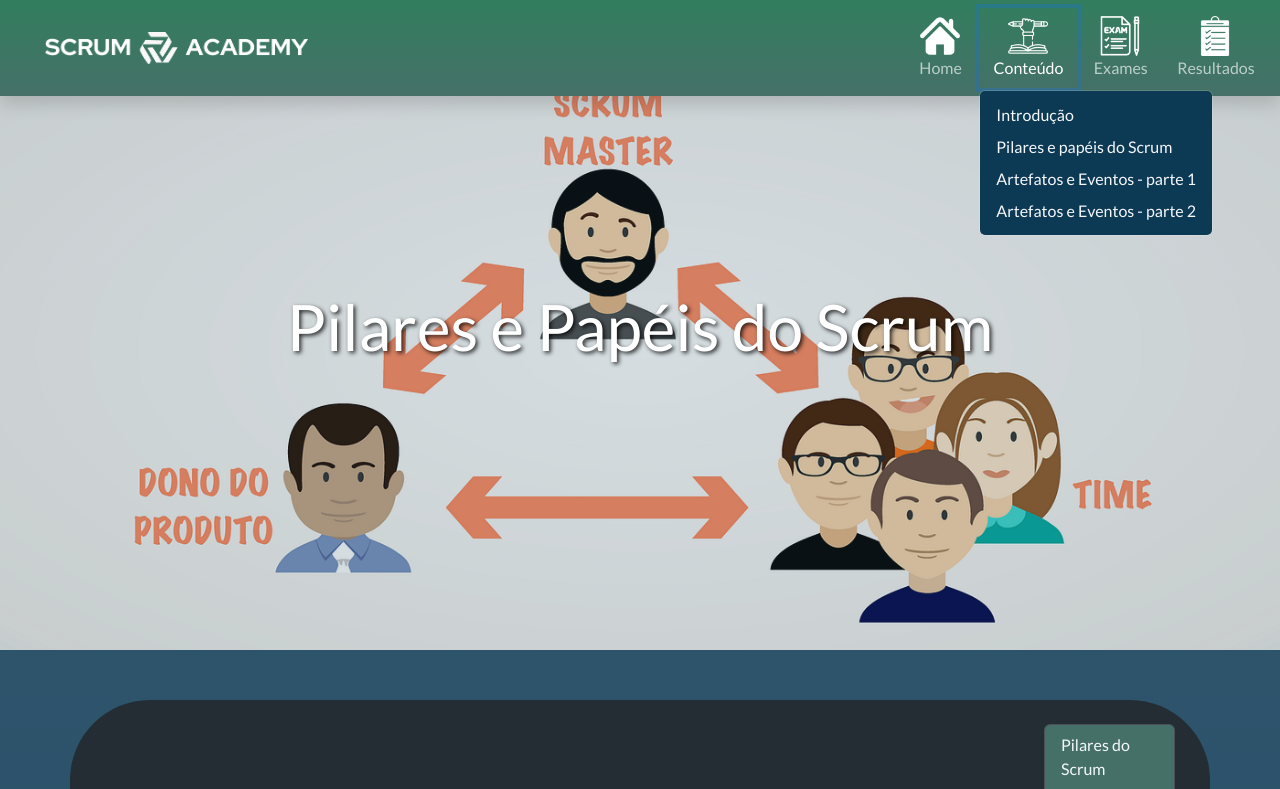
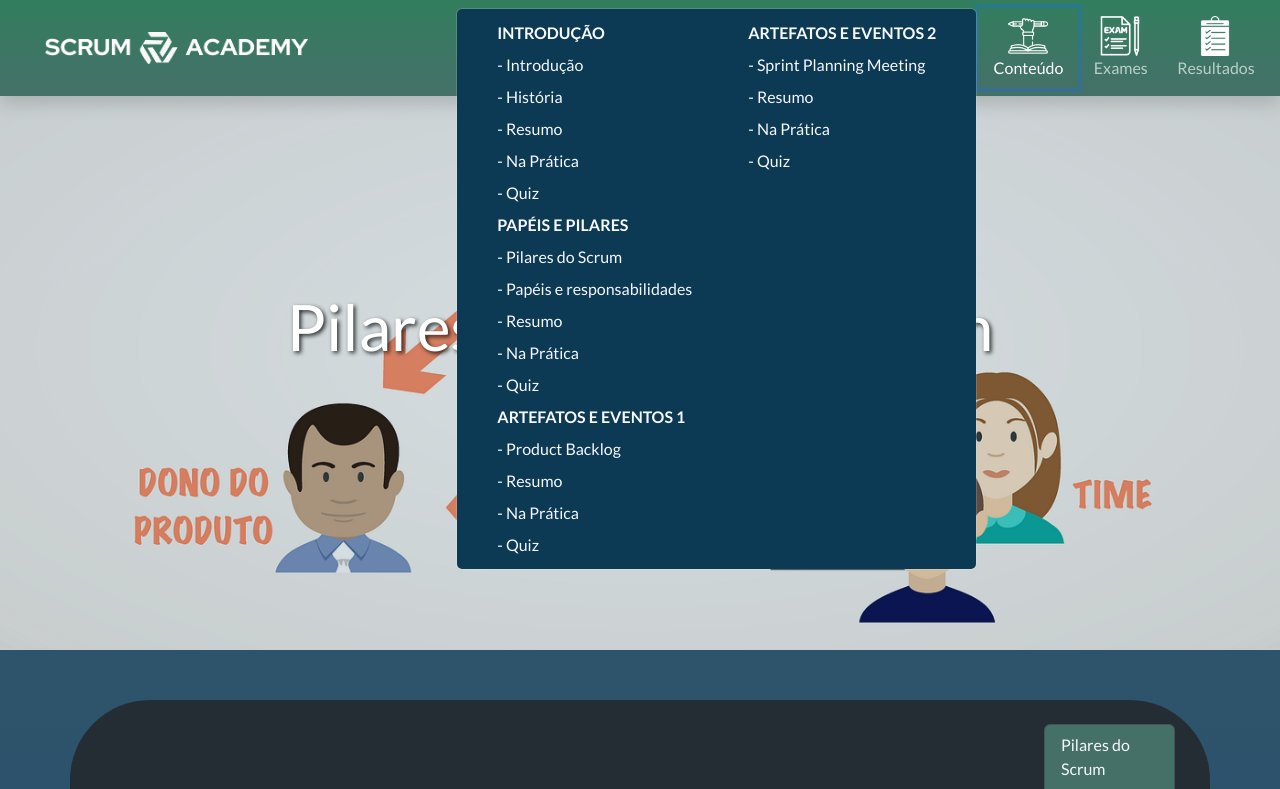
Before and after one commit to Fatec-Bug-Busters/scrum-academy, a Flask app: page /papeis-e-pilares in a window 1280 px wide, after a click on "Conteúdo". Shown: the top 789 px of the page. Run offline with Flask 3, Linux system fonts and the light colour scheme.

Commit message:
dropdown do header finalizado

```diff
--- a/src/static/css/style.css
+++ b/src/static/css/style.css
@@ -187,7 +187,8 @@ header .logo-navbar {
   margin-left: 2%;
   width: 30%;
 }
-header .navbar{
+
+header .navbar {
   display: flex;
   justify-content: end;
 }
@@ -232,7 +233,7 @@ main .content {
 }
 
 .covere .card {
-  background: transparent ;
+  background: transparent;
   border: 0;
 }
 
@@ -388,14 +389,16 @@ h3.titulo {
   box-shadow: 0px 0px 10px 0px rgba(0, 0, 0, 0.5);
 }
 
-.title .card{
+.title .card {
   border-radius: 40px !important;
 }
-.title .card .card-header{
+
+.title .card .card-header {
   border-top-left-radius: 40px;
   border-top-right-radius: 40px;
   padding: 20px;
 }
+
 .card-exame .card-text {
   font-size: 20px;
 }
@@ -405,7 +408,8 @@ h3.titulo {
   padding: 50px;
 
 }
-.img-em-resumo{
+
+.img-em-resumo {
   width: 50%;
   height: auto;
   float: left;
@@ -436,10 +440,12 @@ h3.titulo {
 .bg-card-sobre-nos {
   background-color: var(--bs-secondary);
 }
-.fundo-conteudos{
+
+.fundo-conteudos {
   border-radius: 50px !important;
-  box-shadow: 0px 0px 10px 0px rgba(0, 0, 0, 0.5) !important ;
+  box-shadow: 0px 0px 10px 0px rgba(0, 0, 0, 0.5) !important;
 }
+
 .conteudo-exame {
   margin: 30px;
   display: flex;
@@ -463,10 +469,12 @@ h3.titulo {
   font-size: 18px;
   text-align: justify;
 }
-.conteudo-papeis-pilares-lista{
+
+.conteudo-papeis-pilares-lista {
   margin: 0 5%;
   text-align: justify;
 }
+
 .subtitles {
   margin: 0 50px;
   font-size: 18px;
@@ -683,18 +691,20 @@ form .container {
   max-width: 90%;
 }
 
-.container-botao-nextpage{
+.container-botao-nextpage {
   display: flex;
   justify-content: space-between;
   margin: 80px 10px;
 }
-.container-botao-nextpage a{
+
+.container-botao-nextpage a {
   text-decoration: none;
 }
+
 .botao-nextpage {
   cursor: pointer;
   font-weight: 700;
-  font-family: Helvetica,"sans-serif";
+  font-family: Helvetica, "sans-serif";
   transition: all .2s;
   padding: 20px 20px;
   border-radius: 100px;
@@ -706,20 +716,23 @@ form .container {
   color: white;
   box-shadow: 0 0 5px rgba(57, 136, 87, 0.5);
 }
-.botao-previouspage{
+
+.botao-previouspage {
   margin-left: 50px;
   box-shadow: 0 0 5px rgba(57, 136, 87, 0.5);
 }
+
 button:hover {
   background: #0e4b3f;
 }
 
-button > svg {
+button>svg {
   width: 34px;
   margin-left: 10px;
   transition: transform .3s ease-in-out;
 }
-button.botao-previouspage > svg {
+
+button.botao-previouspage>svg {
   width: 34px;
   margin-right: 10px;
   transition: transform .3s ease-in-out;
@@ -728,9 +741,11 @@ button.botao-previouspage > svg {
 button:hover svg {
   transform: translateX(5px);
 }
+
 button.botao-previouspage:hover svg {
   transform: translateX(-5px);
 }
+
 button:active {
   transform: scale(0.95);
 }
@@ -743,17 +758,36 @@ button:active {
 .imagem-com-texto-paragrafo {
   width: 50%;
   min-width: 300px !important;
-  float: right ;
+  float: right;
   margin: 0 10px 10px 20px;
   border-radius: 30px;
 }
-.em-resumo-introdução{
+
+.em-resumo-introdução {
   margin-bottom: 70px;
 }
 
-#imagem-planningmeetin{
+#imagem-planningmeetin {
   background: white;
 }
-#img-pilares1{
+
+#img-pilares1 {
   background: white;
-  }
+}
+
+.dropdown-conteudo .dropdown-item:hover {
+  background-color: #0c3954;
+  color: #1ba78f;
+}
+
+#linha-dropdown {
+  display: table-row;
+}
+
+#linha-dropdown .col-6 {
+  display: table-cell;
+}
+
+.dropdown-title {
+  font-weight: bold;
+}
--- a/src/templates/base.html
+++ b/src/templates/base.html
@@ -34,20 +34,46 @@
                 Home
               </a>
             </li>
-            <li class="nav-item dropdown">
+            <li class="nav-item dropdown dropstart">
               <a class="nav-link text-sm-left text-center" href="#" role="button" data-bs-toggle="dropdown"
                 aria-expanded="true">
                 <img src="{{ url_for('static', filename='images/conteudo_icon.png') }}" alt="Icon Conteudo"
                   class="icon-navbar">
                 Conteúdo
               </a>
-              <div>
-                <ul class="dropdown-menu">
-                  <li><a class="dropdown-item" href="/introducao">Introdução</a></li>
-                  <li><a class="dropdown-item" href="/papeis-e-pilares">Pilares e papéis do Scrum</a></li>
-                  <li><a class="dropdown-item" href="/artefatos-e-eventos-1">Artefatos e Eventos - parte 1</a></li>
-                  <li><a class="dropdown-item" href="/artefatos-e-eventos-2">Artefatos e Eventos - parte 2</a></li>
-                </ul>
+              <div class="dropdown-menu dropdown-conteudo" aria-labelledby="dropdownMenuButton">
+                <div class="container">
+                  <div class="row" id="linha-dropdown">
+                    <div class="col-6">
+                      <a class="dropdown-item dropdown-title" href="/introducao">INTRODUÇÃO</a>
+                      <a class="dropdown-item" href="/introducao#titulo-1">- Introdução</a>
+                      <a class="dropdown-item" href="/introducao#titulo-2">- História</a>
+                      <a class="dropdown-item" href="/introducao#em-resumo">- Resumo</a>
+                      <a class="dropdown-item" href="/introducao#na-pratica">- Na Prática</a>
+                      <a class="dropdown-item" href="/introducao#quiz">- Quiz</a>
+                      <a class="dropdown-item dropdown-title" href="/papeis-e-pilares">PAPÉIS E
+                        PILARES</a>
+                      <a class="dropdown-item" href="/papeis-e-pilares#titulo-1">- Pilares do Scrum</a>
+                      <a class="dropdown-item" href="/papeis-e-pilares#titulo-2">- Papéis e responsabilidades</a>
+                      <a class="dropdown-item" href="/papeis-e-pilares#em-resumo">- Resumo</a>
+                      <a class="dropdown-item" href="/papeis-e-pilares#na-pratica">- Na Prática</a>
+                      <a class="dropdown-item" href="/papeis-e-pilares#quiz">- Quiz</a>
+                      <a class="dropdown-item dropdown-title" href="/artefatos-e-eventos-1">ARTEFATOS E
+                        EVENTOS 1</a>
+                      <a class="dropdown-item" href="/artefatos-e-eventos-1#titulo-1">- Product Backlog</a>
+                      <a class="dropdown-item" href="/artefatos-e-eventos-1#em-resumo">- Resumo</a>
+                      <a class="dropdown-item" href="/artefatos-e-eventos-1#na-pratica">- Na Prática</a>
+                      <a class="dropdown-item" href="/artefatos-e-eventos-1#quiz">- Quiz</a>
+                    </div>
+                    <div class="col-6">
+                      <a class="dropdown-item dropdown-title" href="/artefatos-e-eventos-2">ARTEFATOS E EVENTOS 2</a>
+                      <a class="dropdown-item" href="/artefatos-e-eventos-2#titulo-1">- Sprint Planning Meeting</a>
+                      <a class="dropdown-item" href="/artefatos-e-eventos-2#em-resumo">- Resumo</a>
+                      <a class="dropdown-item" href="/artefatos-e-eventos-2#na-pratica">- Na Prática</a>
+                      <a class="dropdown-item" href="/artefatos-e-eventos-2#quiz">- Quiz</a>
+                    </div>
+                  </div>
+                </div>
               </div>
             </li>
             <li class="nav-item">
--- a/src/templates/conteudos/artefatos-e-eventos-1.html
+++ b/src/templates/conteudos/artefatos-e-eventos-1.html
@@ -18,7 +18,7 @@
 
 <!-- Conteúdo / texto -->
 {% block text %}
-<h2>Product Backlog</h2>
+<h2 id="titulo-1">Product Backlog</h2>
 <div class="div-textoimagem">
   <p class="txt-conteudo">
     <img src="{{url_for('static', filename='images/backlog.png')}}" alt="introducao-img"
--- a/src/templates/conteudos/introducao.html
+++ b/src/templates/conteudos/introducao.html
@@ -20,7 +20,7 @@ Introdução ao Scrum
 
 <!-- Conteúdo / texto -->
 {% block text %}
-<h2 id="titulo1">Introdução</h2>
+<h2 id="titulo-1">Introdução</h2>
 <div class="div-textoimagem">
   <p class="txt-conteudo">
     <img src="{{url_for('static', filename='images/introducao.png')}}" alt="introducao-img"
--- a/src/templates/conteudos/papeis-e-pilares.html
+++ b/src/templates/conteudos/papeis-e-pilares.html
@@ -20,7 +20,7 @@ Pilares e Papéis do Scrum
 
 <!-- Conteúdo / texto -->
 {% block text%}
-<h2 id="titulo1">Pilares do Scrum</h2>
+<h2 id="titulo-1">Pilares do Scrum</h2>
 <div class="div-textoimagem">
   <p class="txt-conteudo">
     <img src="{{url_for('static', filename='images/pilares.png')}}" alt="introducao-img"
@@ -69,9 +69,12 @@ Pilares e Papéis do Scrum
 <h2 id="titulo-2">Papéis e Responsabilidades</h2>
 <div class="div-textoimagem">
   <p class="txt-conteudo">
-  <img src="{{url_for('static', filename='images/papeis.png')}}" alt="introducao-img" class="imagem-com-texto-paragrafo" id="img-pilares1">O Método Scrum define três papéis principais que são fundamentais para o sucesso do processo: o
-  Product Owner, o Scrum Master e a equipe de Desenvolvimento. Cada um desses papéis desempenha funções específicas e
-  tem responsabilidades claras dentro do framework Scrum.</p>
+    <img src="{{url_for('static', filename='images/papeis.png')}}" alt="introducao-img"
+      class="imagem-com-texto-paragrafo" id="img-pilares1">O Método Scrum define três papéis principais que são
+    fundamentais para o sucesso do processo: o
+    Product Owner, o Scrum Master e a equipe de Desenvolvimento. Cada um desses papéis desempenha funções específicas e
+    tem responsabilidades claras dentro do framework Scrum.
+  </p>
 </div>
 <div class="txt-conteudo">
 
@@ -180,21 +183,25 @@ Pilares e Papéis do Scrum
 
 <!-- Seção Na Prática -->
 {% block na_pratica %}
-<p class="txt-conteudo">Uma compreensão profunda dos papéis do Product Owner, Scrum Master e Equipe de Desenvolvimento é essencial. O Product
+<p class="txt-conteudo">Uma compreensão profunda dos papéis do Product Owner, Scrum Master e Equipe de Desenvolvimento é
+  essencial. O Product
   Owner é responsável por maximizar o valor do produto, gerenciando o Product Backlog, definindo requisitos e tomando
   decisões prioritárias. O Scrum Master atua como facilitador e líder de serviço, removendo obstáculos, facilitando
   cerimônias do Scrum e promovendo a autonomia da equipe. A Equipe de Desenvolvimento é responsável por realizar o
   trabalho necessário para entregar o incremento ao produto de alta qualidade.</p>
-<p class="txt-conteudo">A aplicação dos princípios fundamentais do Scrum é crucial para o sucesso do processo. A transparência garante que
+<p class="txt-conteudo">A aplicação dos princípios fundamentais do Scrum é crucial para o sucesso do processo. A
+  transparência garante que
   todos os aspectos relevantes do trabalho sejam visíveis e compreensíveis para a equipe. A inspeção regular, por meio
   de cerimônias como Daily Scrum e Sprint Reviews, permite avaliar o progresso do trabalho e identificar áreas de
   melhoria. A adaptação contínua, baseada nas informações obtidas durante as inspeções, permite ajustar estratégias e
   prioridades conforme necessário.</p>
-<p class="txt-conteudo">Promover uma cultura de colaboração e comunicação aberta é fundamental para o sucesso do Scrum. A colaboração entre o
+<p class="txt-conteudo">Promover uma cultura de colaboração e comunicação aberta é fundamental para o sucesso do Scrum.
+  A colaboração entre o
   Product Owner, Scrum Master e equipe de Desenvolvimento é essencial para garantir que as necessidades do cliente sejam
   compreendidas e atendidas. A comunicação eficaz, por meio de atualizações regulares do progresso do trabalho e
   resolução rápida de obstáculos, mantém todos os membros da equipe alinhados e focados nos objetivos do projeto.</p>
-<p class="txt-conteudo">Buscar constantemente pela melhoria contínua é uma prática central do Scrum. Durante as retrospectivas, a equipe
+<p class="txt-conteudo">Buscar constantemente pela melhoria contínua é uma prática central do Scrum. Durante as
+  retrospectivas, a equipe
   reflete sobre o trabalho realizado, identifica pontos fortes e áreas de melhoria, e implementa ajustes para otimizar
   processos e entregas. Essa abordagem iterativa e incremental permite que a equipe aprenda e evolua ao longo do tempo,
   aumentando sua eficácia e eficiência.</p>
```
Also changed, not shown: src/templates/conteudos/artefatos-e-eventos-2.html (+20 -11 lines).
